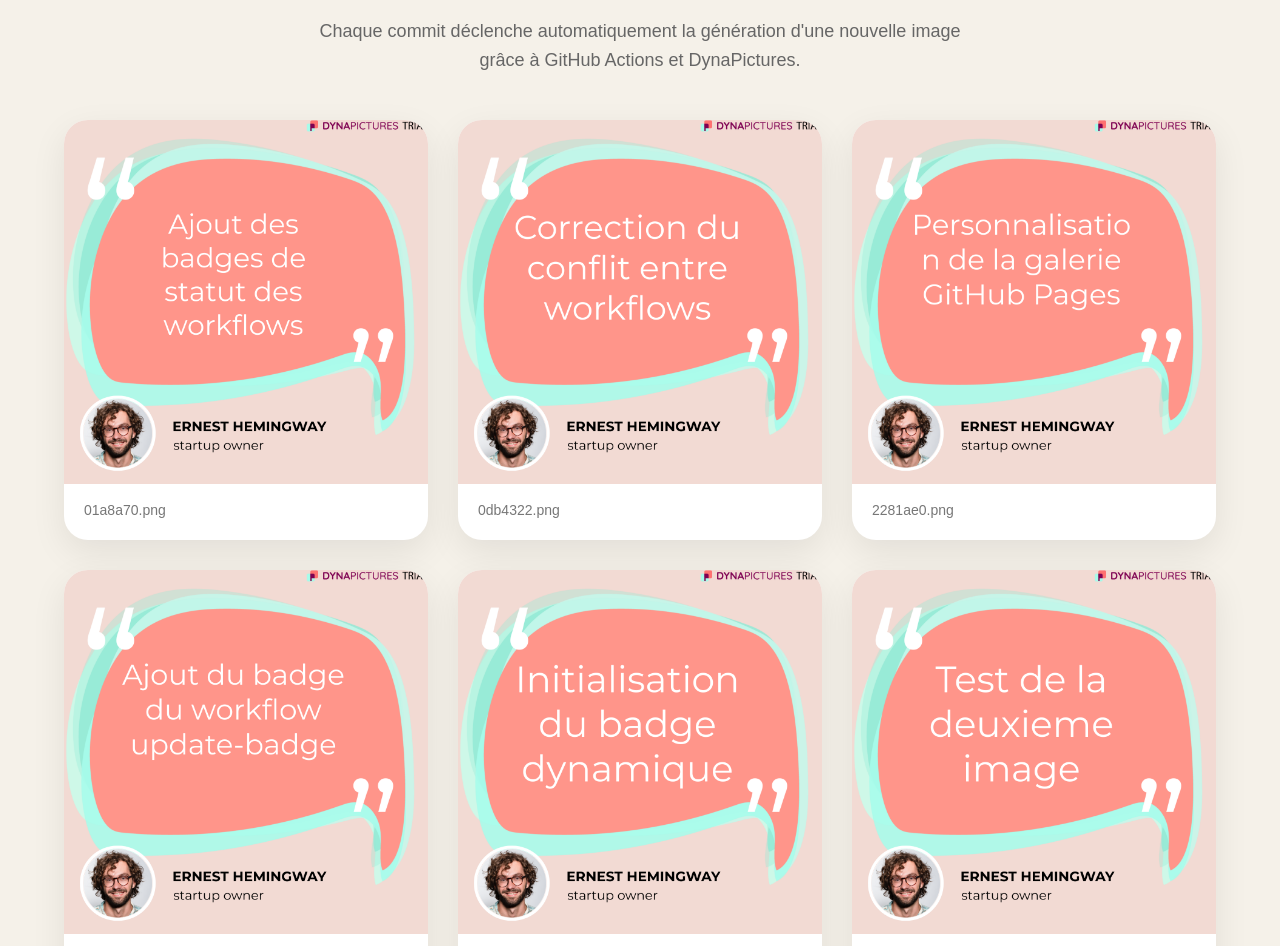
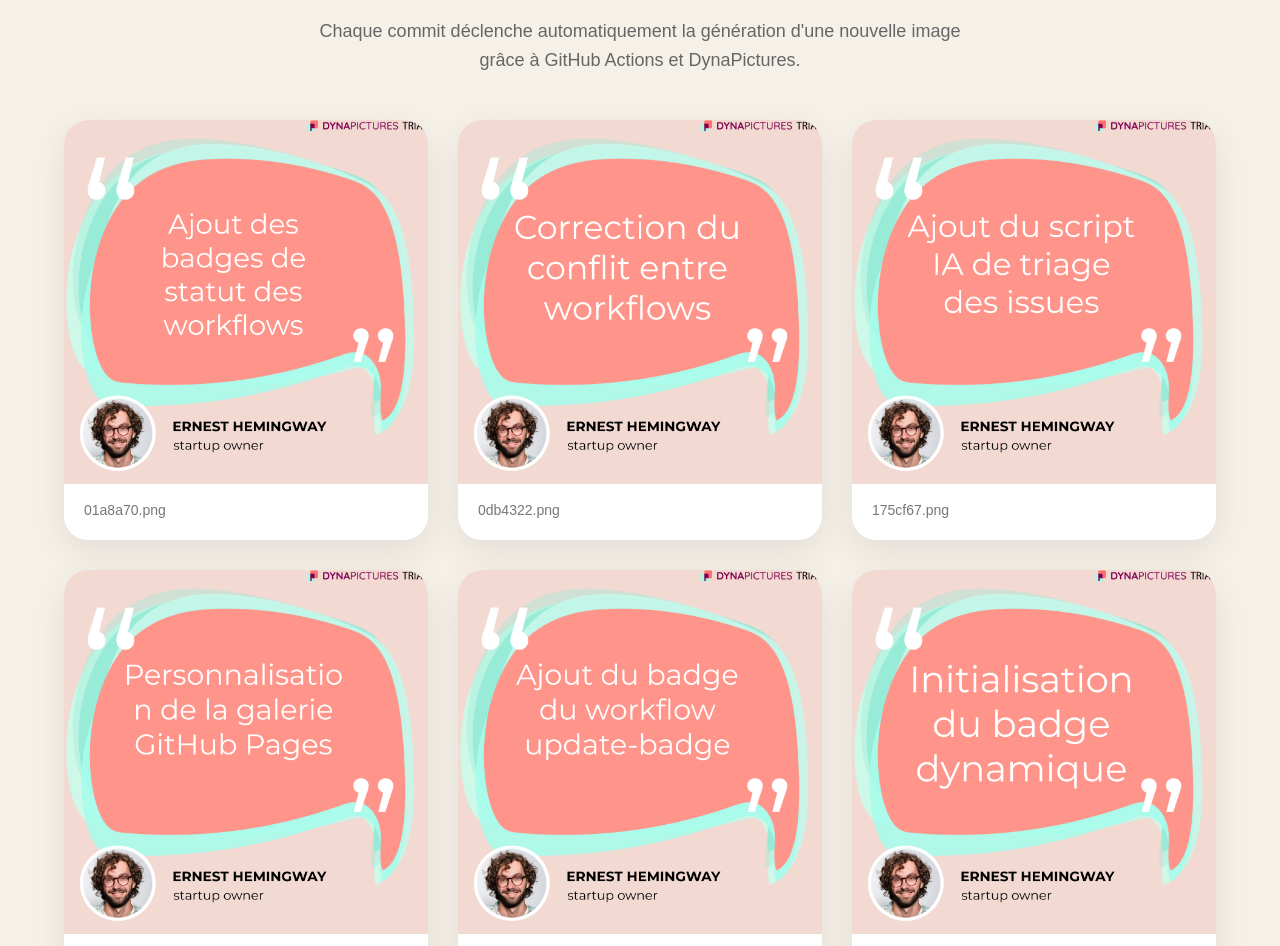
Before and after one commit to agampni-png/.github-workflows-, a plain HTML site: page index.html in a window 1280 px wide. Shown: the part 206-1152 px from the top of the page. Drawn offline with Linux system fonts and the light colour scheme.

Commit message:
deploy: 175cf679219045ff6a46bfc0e3b2506b40c04ba6

```diff
--- a/index.html
+++ b/index.html
@@ -126,6 +126,14 @@
 
 
     <article class="card">
+      <img src="images/175cf67.png" alt="Image générée automatiquement">
+      <div class="card-content">
+        <p class="file-name">175cf67.png</p>
+      </div>
+    </article>
+
+
+    <article class="card">
       <img src="images/2281ae0.png" alt="Image générée automatiquement">
       <div class="card-content">
         <p class="file-name">2281ae0.png</p>
```
Also changed, not shown: images/175cf67.png (added).
